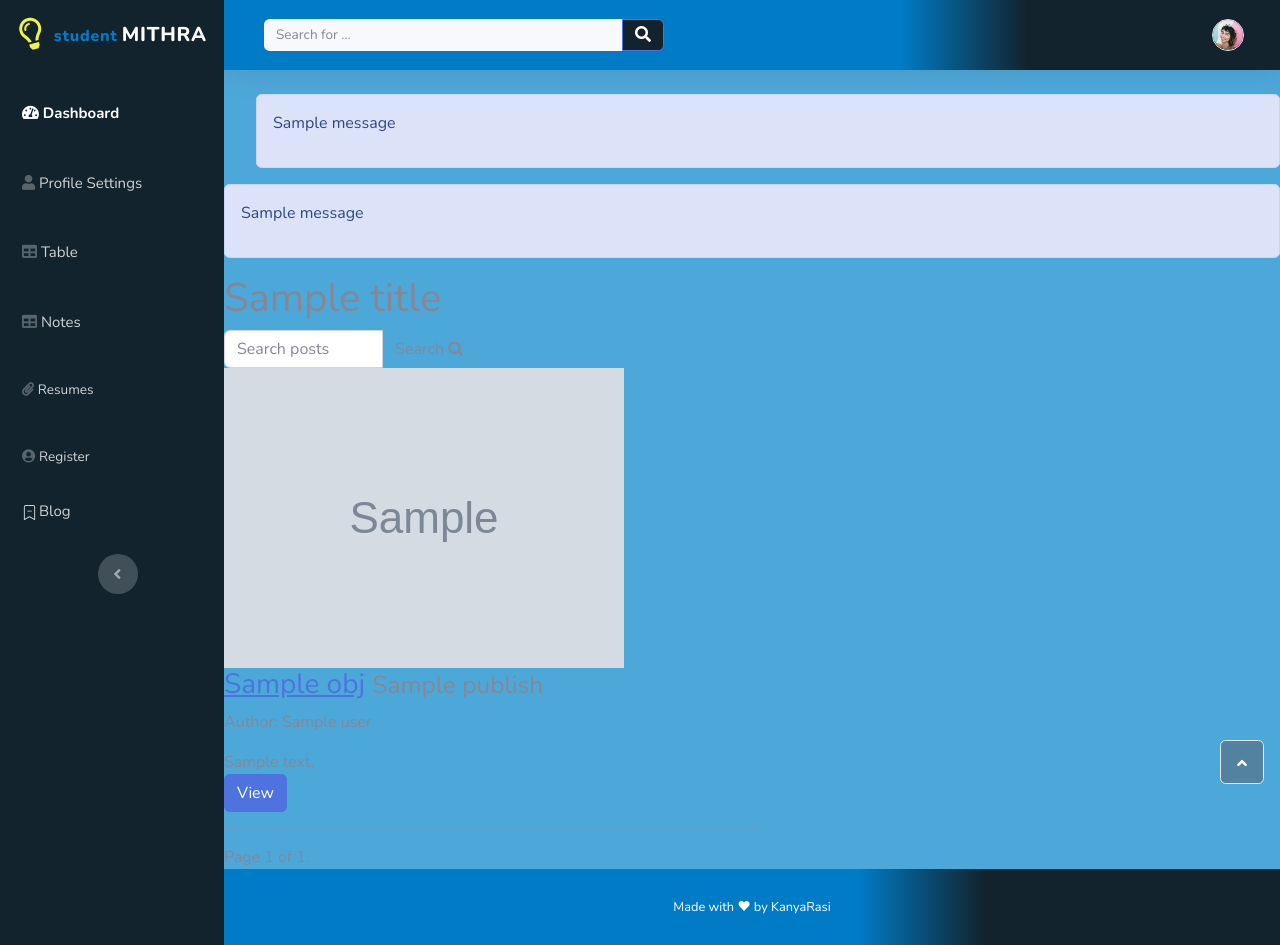
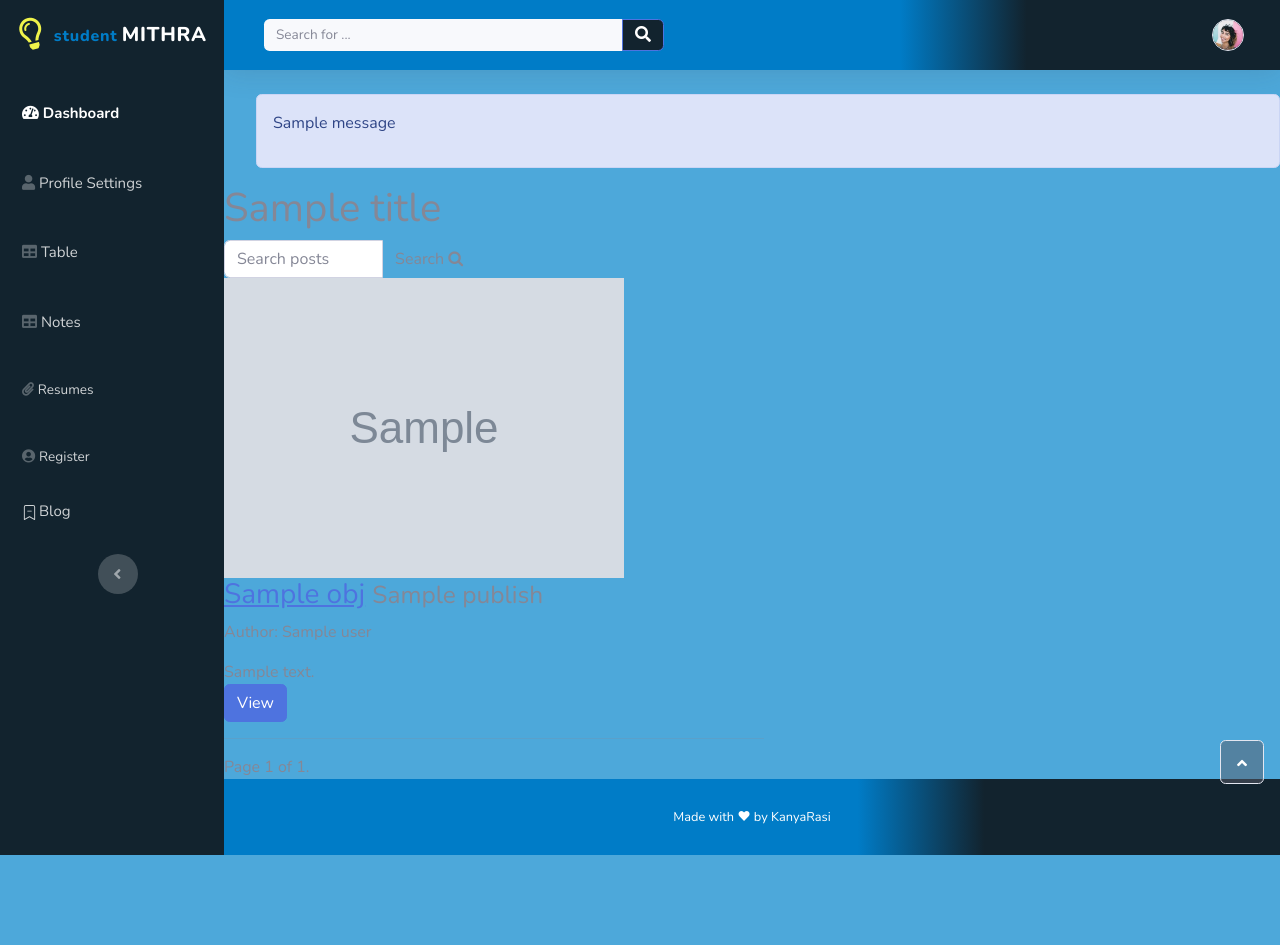
Before and after one commit to vodnalasricharan/StudentMithra, a Django app: template templates/post_list.html in a window 1280 px wide. After the commit the page ends 855 px from the top, so only its background shows below. Run offline with Django 3.2, Linux system fonts and the light colour scheme; the template is opened without the code that fills it: most values are stand-ins (such as "Sample title", 1, 10 or a date in 2020); one stand-in notice (Sample message) is shown; some libraries are stand-ins or nearby versions; some web fonts are replaced.

Commit message:
Update post_list.html
updated such that messages doesnot appear twice

```diff
--- a/templates/post_list.html
+++ b/templates/post_list.html
@@ -3,11 +3,6 @@
 {{ title }} | {{ block.super }}
 {% endblock head_title %}
 {% block part %}
-{% for message in messages %}
-                                    <div class="alert alert-primary" role="alert">
-					                        <p id="messages">{{message}}</p>
-                                    </div>
-{% endfor %}
 
 <div class='col-sm-6 col-sm-offset-3'>
     <h1>{{ title }}</h1>
```
